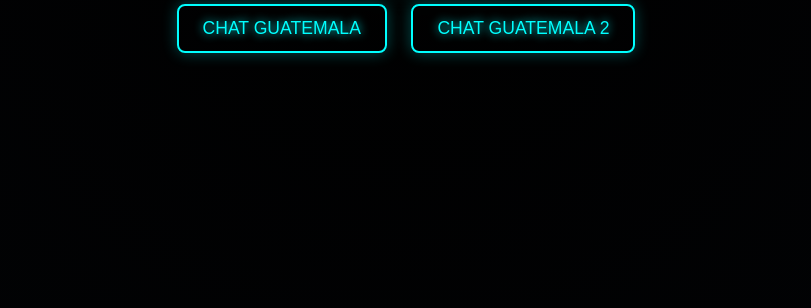
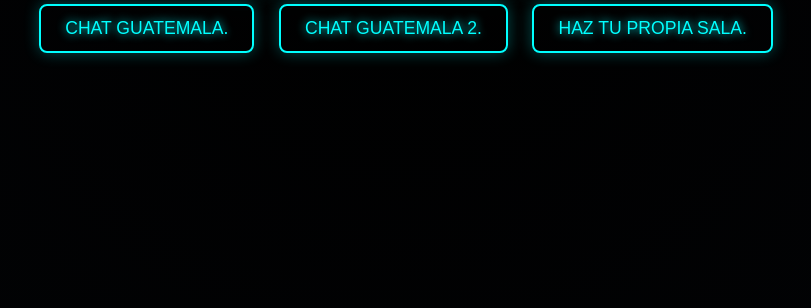
Before and after one commit to ChattChapinn/web, a plain HTML site: page index.html in a window 1280 px wide. Shown: the part 492-800 px from the top of the page, without its empty margins (234-1045 px from the left). Drawn offline with nearby package versions, Linux system fonts and the light colour scheme.

Commit message:
Update index.html

```diff
--- a/index.html
+++ b/index.html
@@ -90,8 +90,9 @@
   <img class="logo" src="https://cdn-icons-png.flaticon.com/512/724/724715.png" alt="Logo Chat Chapin" />
   <h1>CHAT CHAPIN</h1>
   <div>
-    <button class="btn" onClick="window.location.href='chapiness.html'">Chat Guatemala</button>
-    <button class="btn" onClick="window.location.href='chapinessexo.html'" style="margin-left:20px">Chat Guatemala 2</button>
+    <button class="btn" onClick="window.location.href='chapiness.html'">Chat Guatemala.</button>
+    <button class="btn" onClick="window.location.href='chapinessexo.html'" style="margin-left:20px">Chat Guatemala 2.</button>
+	<button class="btn" onClick="window.location.href='salapropia.html'" style="margin-left:20px">Haz tu Propia Sala.</button>
   </div>
   <canvas id="particles-bg"></canvas>
 
```
